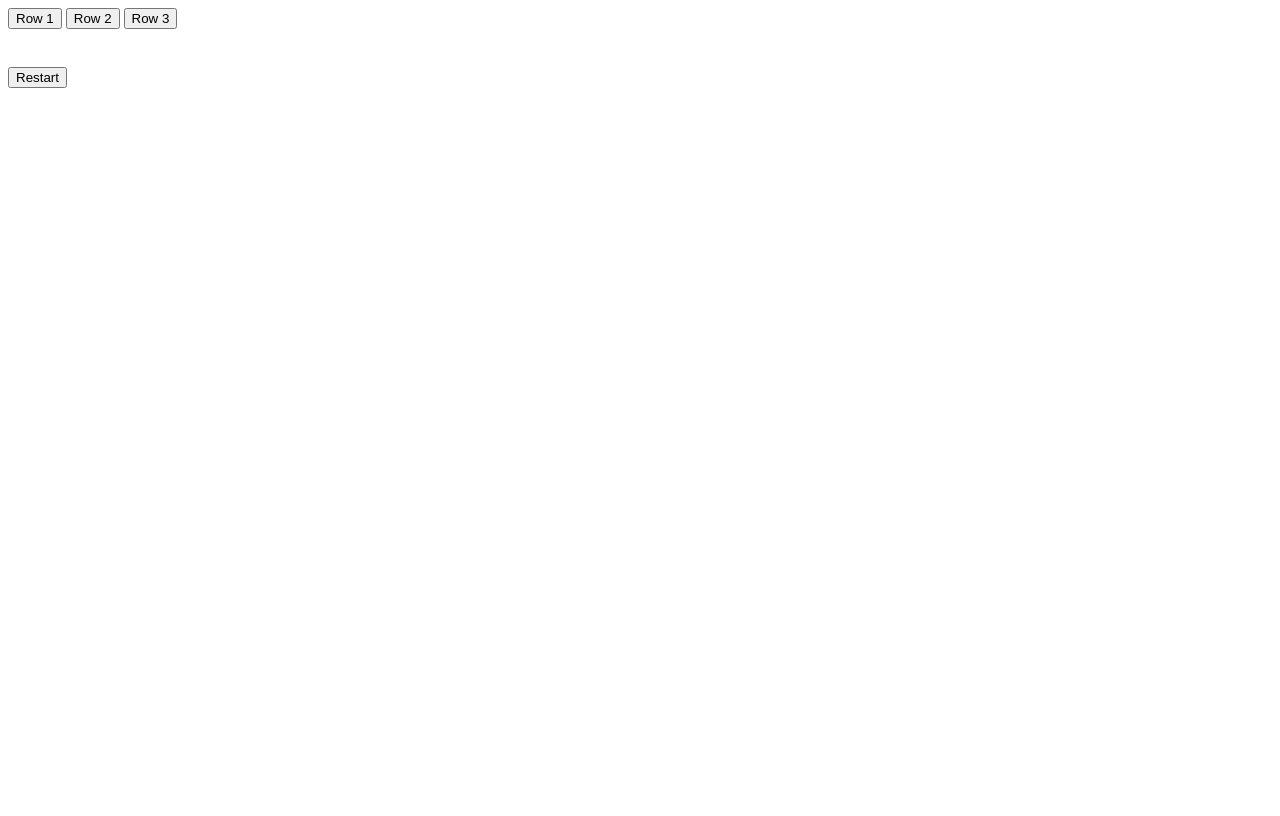
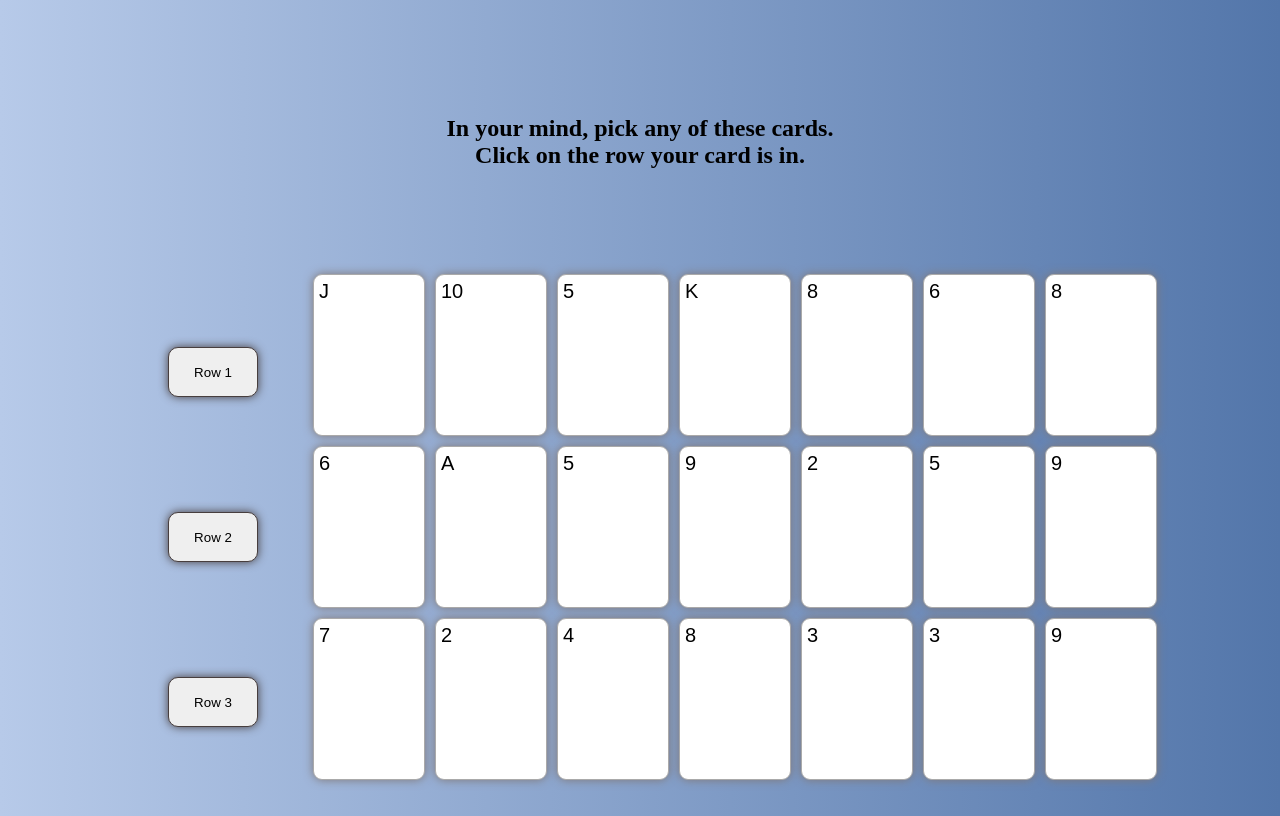
Before and after one commit to JamieLeeNZ/21-Card-Trick, a plain HTML site: page index.html in a window 1280 px wide. Drawn offline with Linux system fonts and the light colour scheme.

Commit message:
update sources for css and js

```diff
--- a/index.html
+++ b/index.html
@@ -3,8 +3,8 @@
   <head>
     <meta charset="utf-8">
     <title>Magic Trick</title>
-    <link rel="stylesheet" href="magic-style.css">
-    <script src="magic-script.js" defer></script>
+    <link rel="stylesheet" href="style.css">
+    <script src="script.js" defer></script>
   </head>
   <body>
     <div class="deck" id="board">
```
